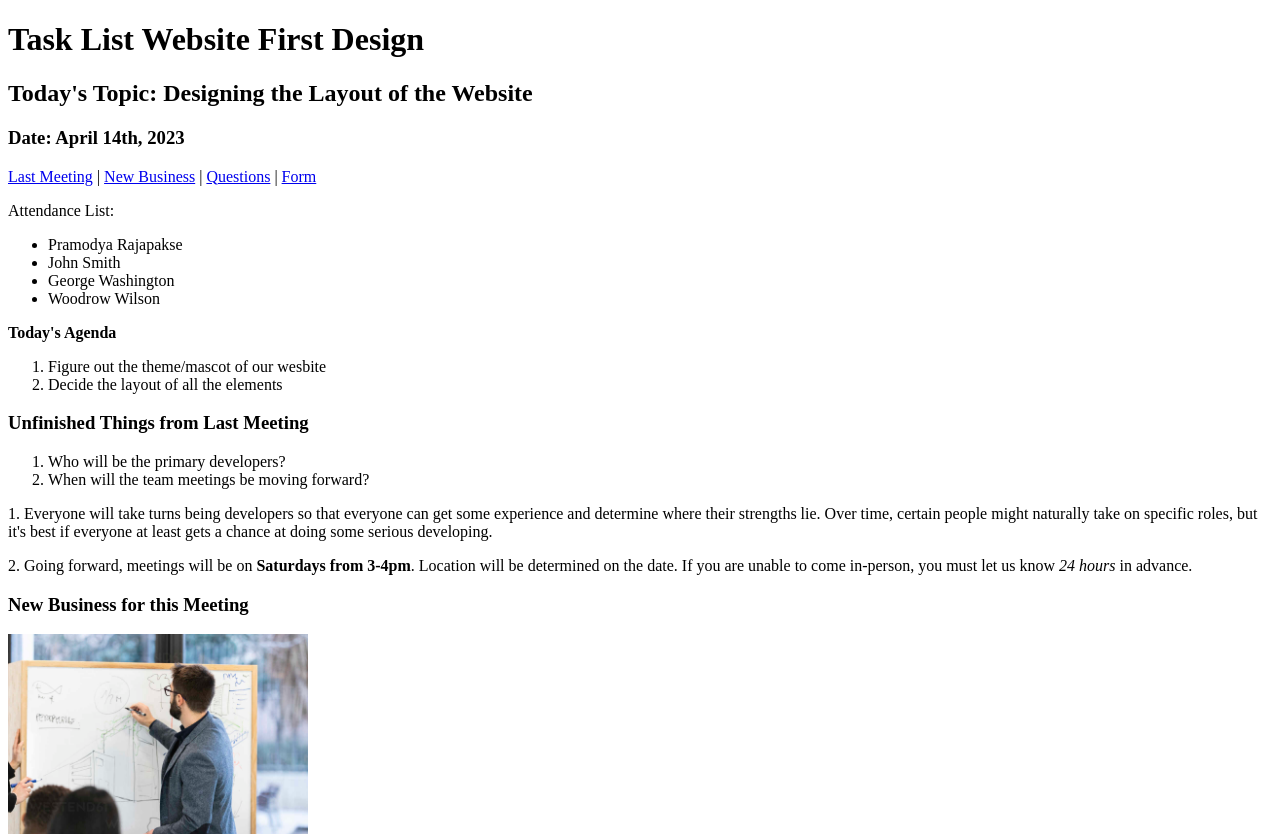
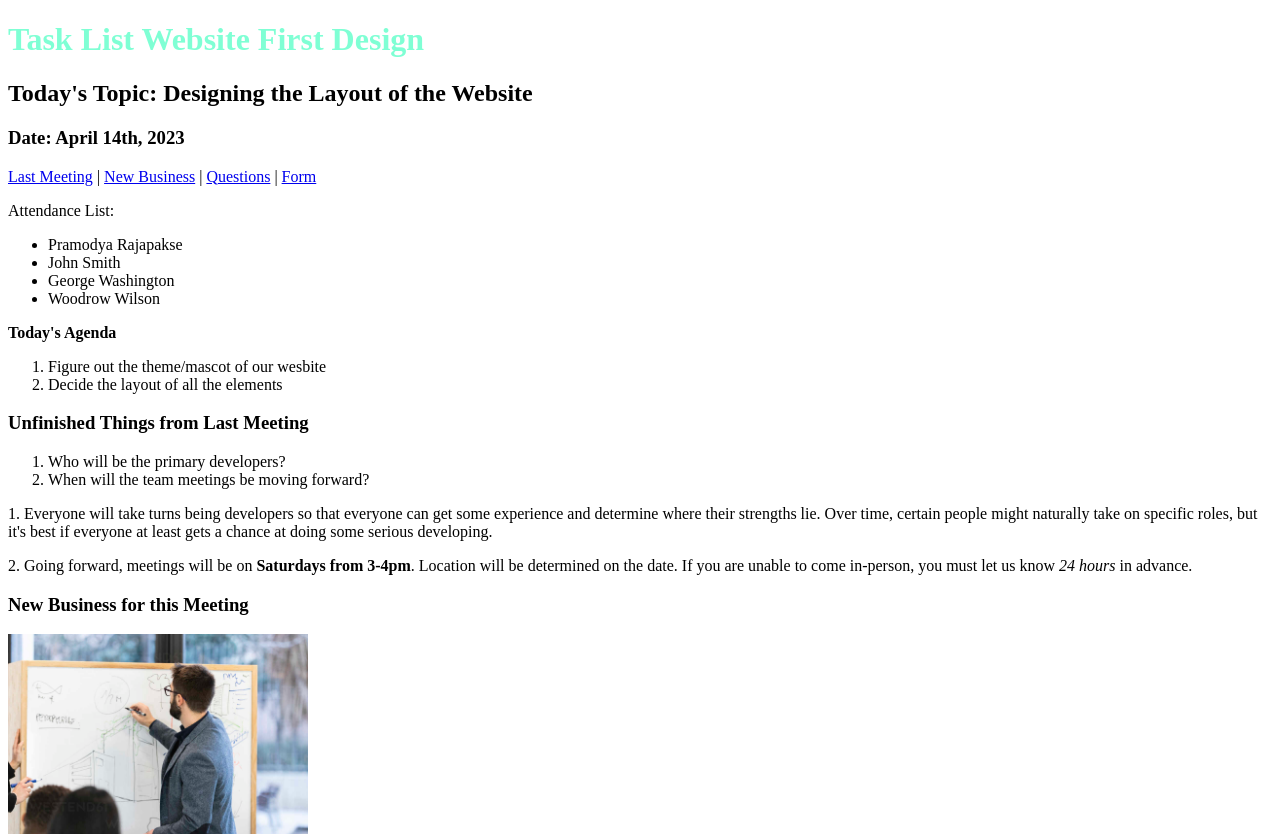
Before and after one commit to pramodya-rajapakse/sp23-cse110-lab3, a plain HTML site: page index.html in a window 1280 px wide. Shown: the top 837 px of the page. Drawn offline with Linux system fonts and the light colour scheme.

Commit message:
create styles.css

```diff
--- a/index.html
+++ b/index.html
@@ -3,6 +3,7 @@
   <head>
     <title>CSE-110 Lab 2: Example Meeting Minutes</title>
     <link rel="icon" type="image/x-icon" href="task_icon.png">
+    <link rel="stylesheet" href="styles.css">
     <meta name = "Author" content="Pramodya Rajapakse">
     <meta name = "Description" content="Lab 2: HTML and DevTools">
     <meta charset="UTF-8">
--- /dev/null
+++ b/styles.css
@@ -0,0 +1,4 @@
+/* This is a CSS Comment */
+h1 {
+    color: aquamarine;
+}
```
